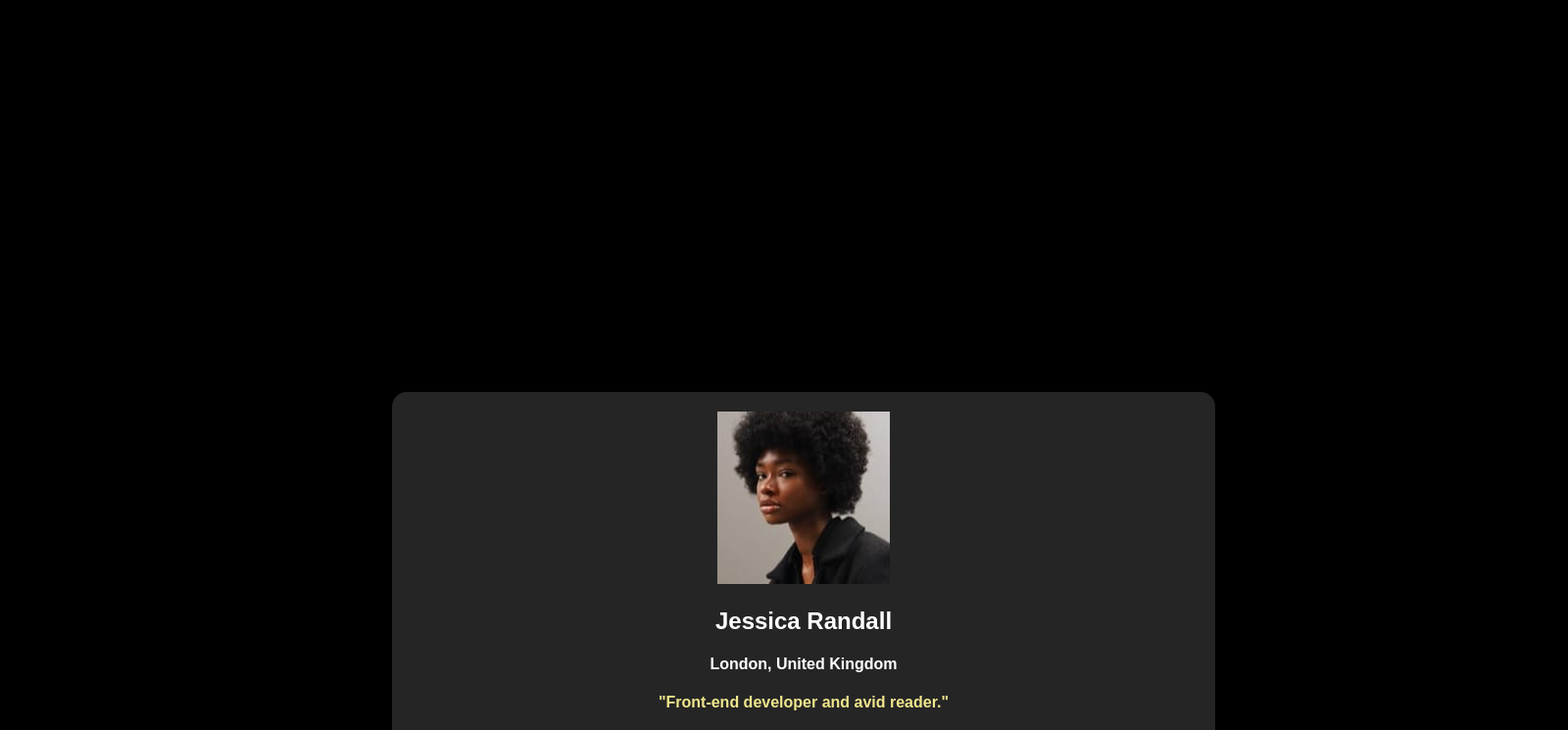
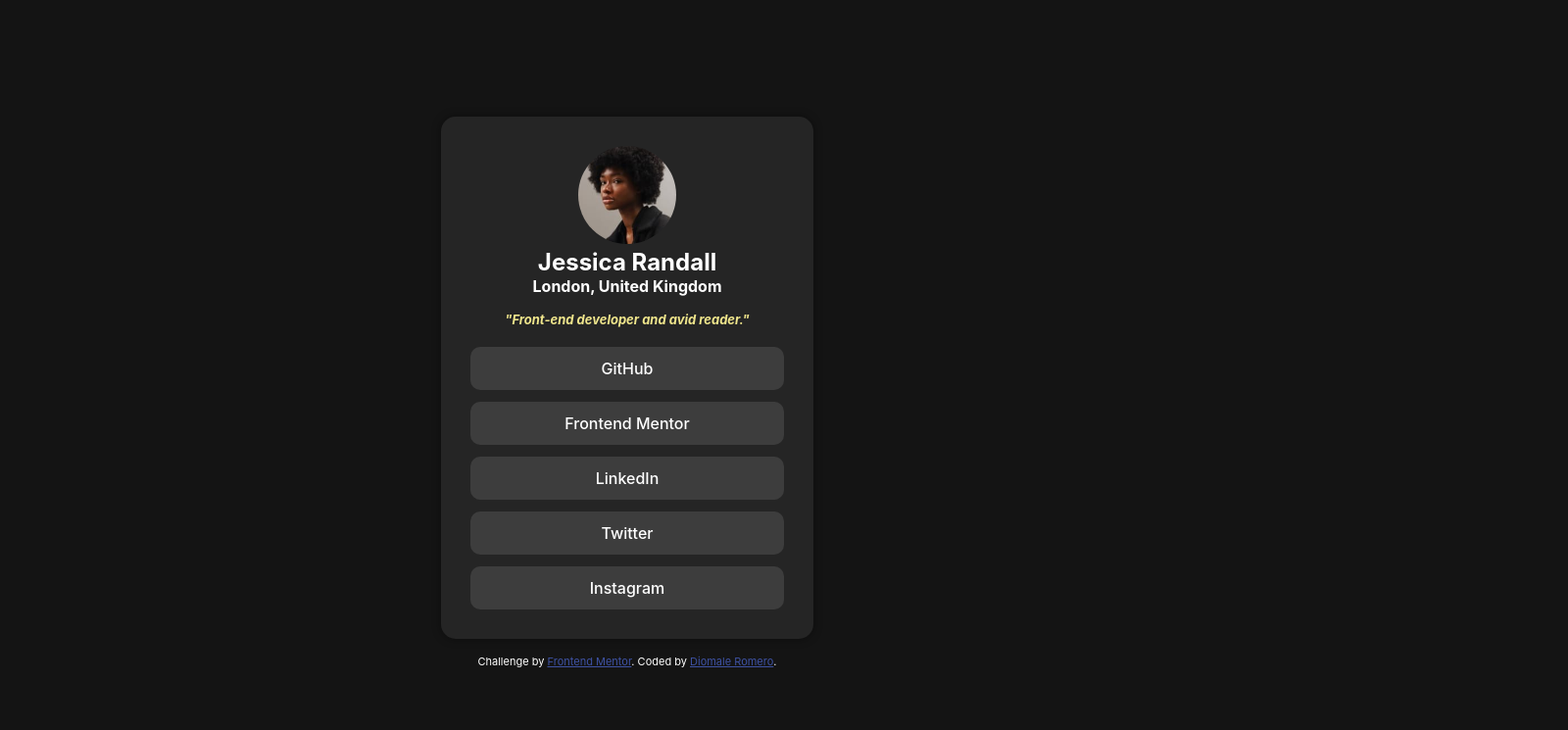
Before and after one commit to diomale/social-links-profile-main, a plain HTML site: page index.html in a window 1280 px wide. Shown: the top 745 px of the page at 98% size, 1600 px wide, since content can reach past the window. Drawn offline with Linux system fonts and the light colour scheme.

Commit message:
challenge done

```diff
--- a/indexStyle.css
+++ b/indexStyle.css
@@ -1,44 +1,78 @@
-  .attribution { font-size: 11px; text-align: center; }
-  .attribution a { color: hsl(228, 45%, 44%); }
-
-body {
+.attribution {
+  font-size: 11px;
   text-align: center;
-  font-family: 'Kumbh Sans', sans-serif;
-  background-color: hsl(0, 0%, 0%);
-  max-height: 100vh;
-  width: 100vh;
-  margin: 0;
-  padding: 50vh;
+  margin-top: 1rem;
+}
+.attribution a {
+  color: hsl(228, 45%, 44%);
 }
 
-.profile-card{
-  background-color: rgb(37, 37, 37);
+/* Reset */
+* {
+  margin: 0;
+  padding: 0;
+  box-sizing: border-box;
+}
+
+/* Page Layout */
+body {
+  font-family: 'Inter', sans-serif;
+  background-color: hsl(0, 0%, 8%);
   color: white;
-  border-radius: 15px;
-  padding: 20px;
-  width: 100%;
-  max-width: 100vh;
+  display: flex;
+  flex-direction: column;
+  justify-content: center;
+  align-items: center;
   height: 100vh;
 }
 
-.profile-subhead{
-  color: khaki;
+/* Profile Card */
+.profile-card {
+  background-color: rgb(37, 37, 37);
+  border-radius: 15px;
+  padding: 30px;
+  width: 100%;
+  max-width: 380px; /* controlled width */
+  text-align: center;
+  box-shadow: 0 0 10px rgba(0,0,0,0.4);
 }
 
-.profile-button a{
+/* Profile Subhead */
+.profile-subhead {
+  color: khaki;
+  font-size: small;
+  font-style: italic;
+  margin: 1rem 0;
+}
+
+/* Buttons container */
+.profile-button {
+  display: flex;
+  flex-direction: column;
+  gap: 12px;
+  margin-top: 20px;
+}
+
+/* Individual buttons */
+.profile-button a {
   text-decoration: none;
   color: white;
-  background-color: hsl(228, 45%, 44%);
-  padding: 10px;
+  background-color: hsl(0, 0%, 24%);
+  padding: 12px;
   border-radius: 10px;
-  columns: 100px 1;
-  display: flex;
-  flex-direction: column;
-  align-items: center;
+  text-align: center;
+  font-weight: 500;
+  transition: all 0.3s ease;
 }
 
-.profile-button{
-  gap: 100%;
-  height: 50%;
-  padding: 30px;
+.profile-button a:hover {
+  background-color: hsl(75, 94%, 57%);
+  color: black;
 }
+
+/* Profile Image */
+img{
+  border-radius: 50%;
+  height: 100px;
+  width: auto;
+}
```
